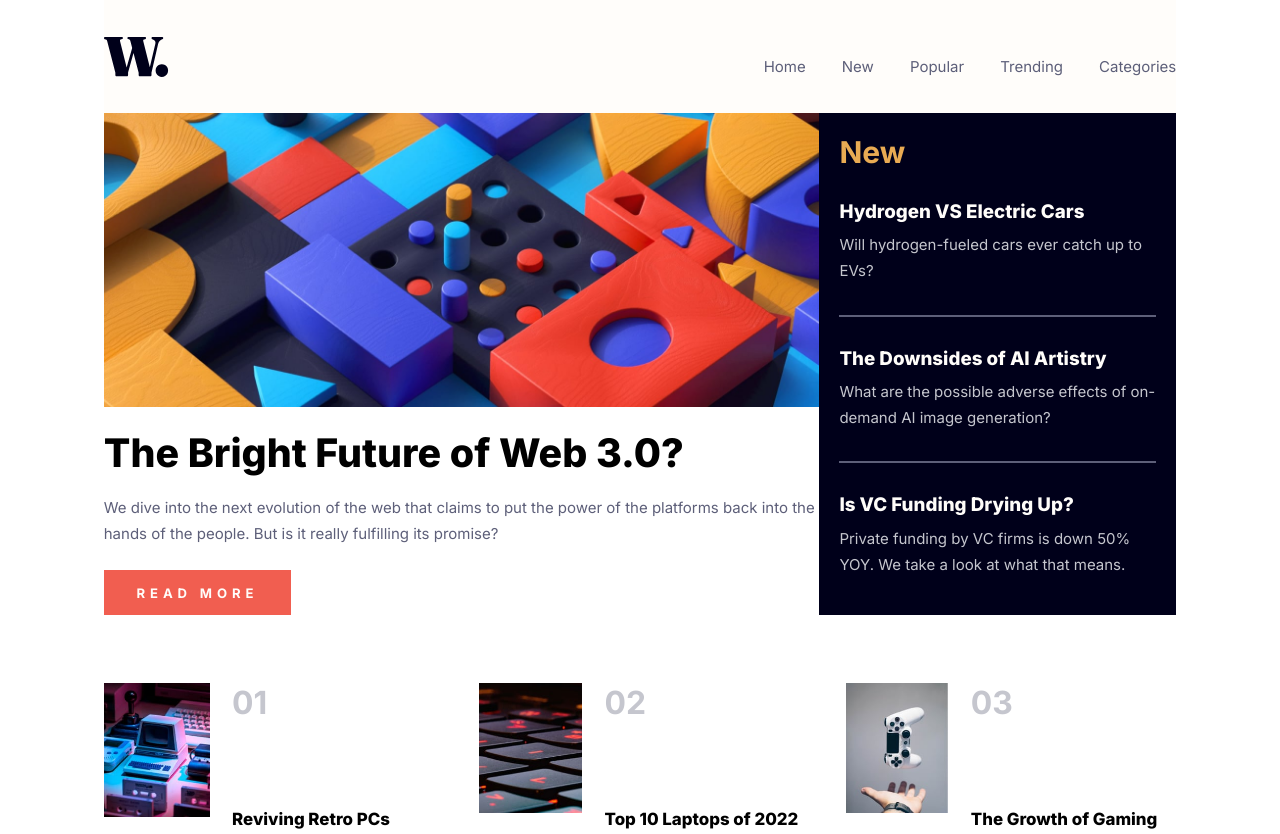
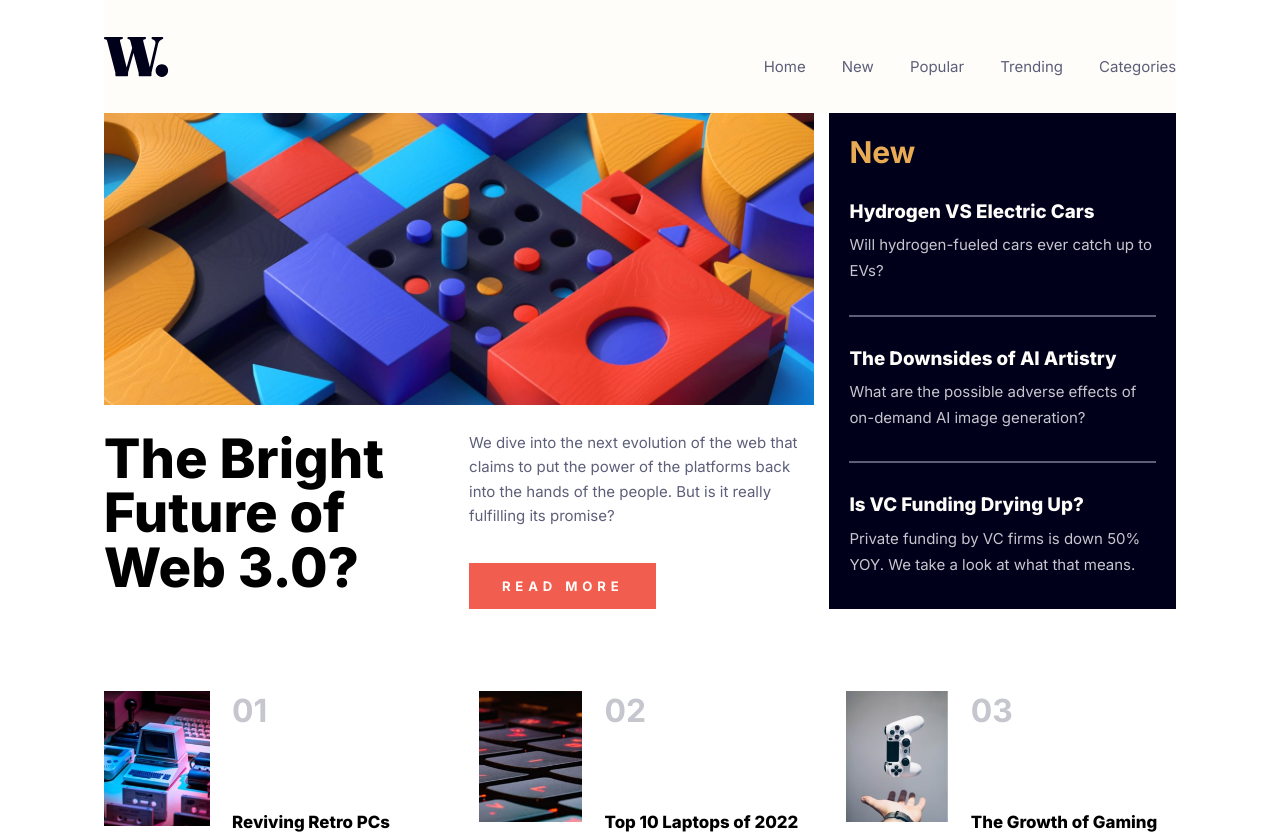
Before and after one commit to danheecho1/FEM_news-homepage, a Next.js app: page / in a window 1280 px wide. Shown: the top 834 px of the page. Built offline with nearby package versions, Linux system fonts and the light colour scheme.

Commit message:
Main component done using display: grid for desktop view.

```diff
--- a/components/Content.module.css
+++ b/components/Content.module.css
@@ -3,5 +3,6 @@
     display: grid;
     grid-template-columns: 1fr 1fr 1fr;
     grid-template-rows: 1fr 1fr 1fr;
+    gap: 1em;
   }
 }/*# sourceMappingURL=Content.module.css.map */
--- a/components/Content.module.scss
+++ b/components/Content.module.scss
@@ -3,5 +3,6 @@
 		display: grid;
 		grid-template-columns: 1fr 1fr 1fr;
 		grid-template-rows: 1fr 1fr 1fr;
+		gap: 1em;
 	}
 }
--- a/components/Main.module.css
+++ b/components/Main.module.css
@@ -3,10 +3,6 @@
   flex-direction: column;
   gap: 1.75em;
   margin-bottom: 4.5em;
-  grid-column-start: 1;
-  grid-column-end: 3;
-  grid-row-start: 1;
-  grid-row-end: 3;
 }
 
 .mainContainer__textDiv {
@@ -36,4 +32,37 @@
   font-size: 0.875rem;
   font-weight: 700;
   letter-spacing: 0.325rem;
+}
+
+@media screen and (min-width: 768px) {
+  .mainContainer {
+    grid-column-start: 1;
+    grid-column-end: 3;
+    grid-row-start: 1;
+    grid-row-end: 3;
+  }
+  .mainContainer__textDiv {
+    display: grid;
+    grid-template-columns: 1fr 1fr;
+    grid-template-rows: 1fr 1fr 1fr;
+    gap: 1.375em;
+  }
+  .mainContainer__textDiv__heading {
+    font-size: 3.625rem;
+    grid-row-start: 1;
+    grid-row-end: 4;
+    grid-column-start: 1;
+    grid-column-end: 2;
+  }
+  .mainContainer__textDiv__paragraph {
+    line-height: 1.625em;
+    grid-row-start: 1;
+    grid-row-end: 3;
+  }
+  .mainContainer__textDiv__button {
+    grid-row-start: 3;
+    grid-row-end: 4;
+    grid-column-start: 2;
+    grid-column-end: 3;
+  }
 }/*# sourceMappingURL=Main.module.css.map */
--- a/components/Main.module.scss
+++ b/components/Main.module.scss
@@ -5,10 +5,6 @@
     flex-direction: column;
     gap: 1.75em;
     margin-bottom: 4.5em;
-    grid-column-start: 1;
-    grid-column-end: 3;
-    grid-row-start: 1;
-    grid-row-end: 3;
 }
 
 .mainContainer__textDiv {
@@ -42,3 +38,36 @@
     }
     letter-spacing: 0.325rem;
 }
+
+@media screen and (min-width: 768px) {
+    .mainContainer {
+        grid-column-start: 1;
+        grid-column-end: 3;
+        grid-row-start: 1;
+        grid-row-end: 3;
+    }
+    .mainContainer__textDiv {
+        display: grid;
+        grid-template-columns: 1fr 1fr;
+        grid-template-rows: 1fr 1fr 1fr;
+        gap: 1.375em;
+    }
+    .mainContainer__textDiv__heading {
+        font-size: 3.625rem;
+        grid-row-start: 1;
+        grid-row-end: 4;
+        grid-column-start: 1;
+        grid-column-end: 2;
+    }
+    .mainContainer__textDiv__paragraph {
+        line-height: 1.625em;
+        grid-row-start: 1;
+        grid-row-end: 3;
+    }
+    .mainContainer__textDiv__button {
+        grid-row-start: 3;
+        grid-row-end: 4;
+        grid-column-start: 2;
+        grid-column-end: 3;
+    }
+}
--- a/components/Main.tsx
+++ b/components/Main.tsx
@@ -12,7 +12,7 @@ const Main = () => {
 		alert("This link/button is not functional!");
 	};
 
-	const [mobileView, setMobileView] = useState(true);
+	const [mobileView, setMobileView] = useState<boolean | null>(null);
 
 	useEffect(() => {
 		const handleResize = () => {
@@ -29,11 +29,13 @@ const Main = () => {
 
 	return (
 		<section className={styles.mainContainer}>
-			<Image
-				src={mobileView ? frontPageImage : frontPageImageDesktop}
-				alt="Web 3"
-				style={{ maxWidth: "100%", height: "auto" }}
-			/>
+			{mobileView !== null && (
+				<Image
+					src={mobileView ? frontPageImage : frontPageImageDesktop}
+					alt="Web 3"
+					style={{ maxWidth: "100%", height: "auto" }}
+				/>
+			)}
 			<div className={styles.mainContainer__textDiv}>
 				<h1 className={styles.mainContainer__textDiv__heading}>
 					The Bright Future of Web 3.0?
```
Also changed, not shown: 2 other files (tests, documents, lock files or other folders).
